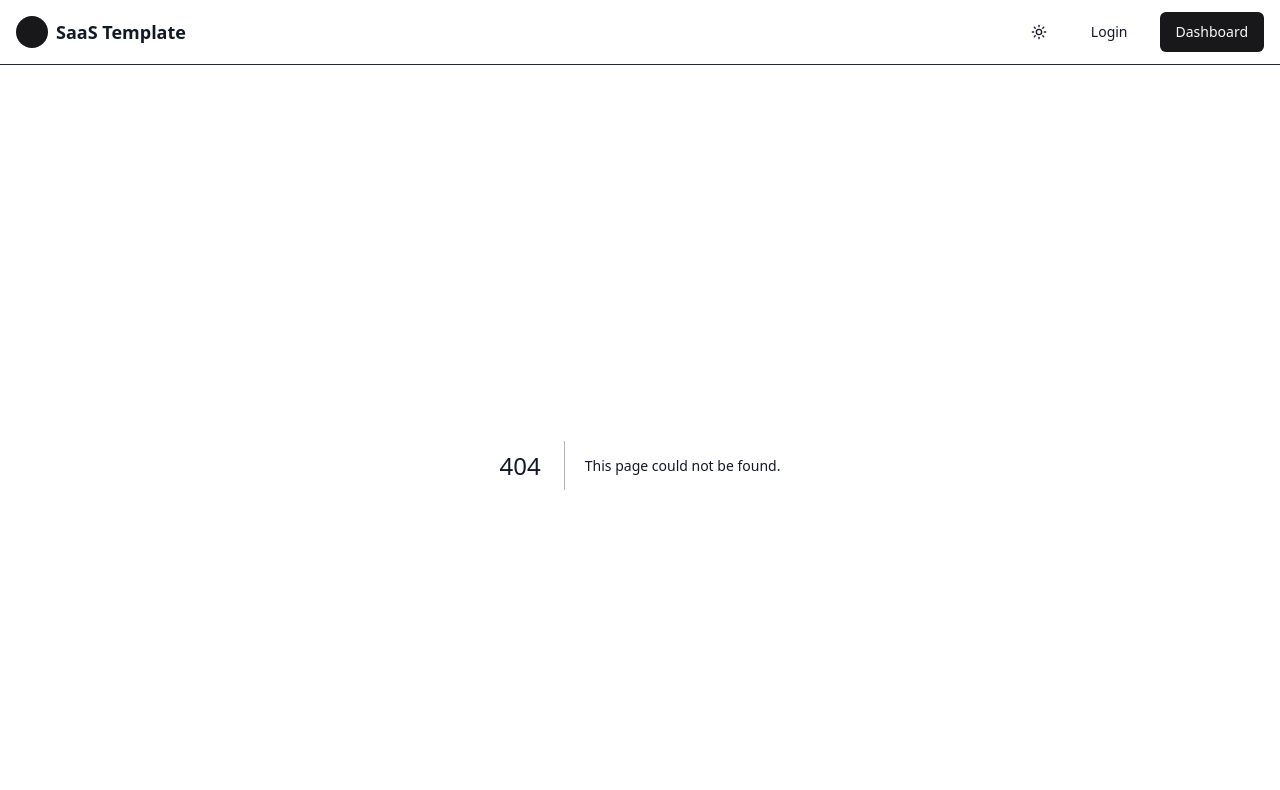
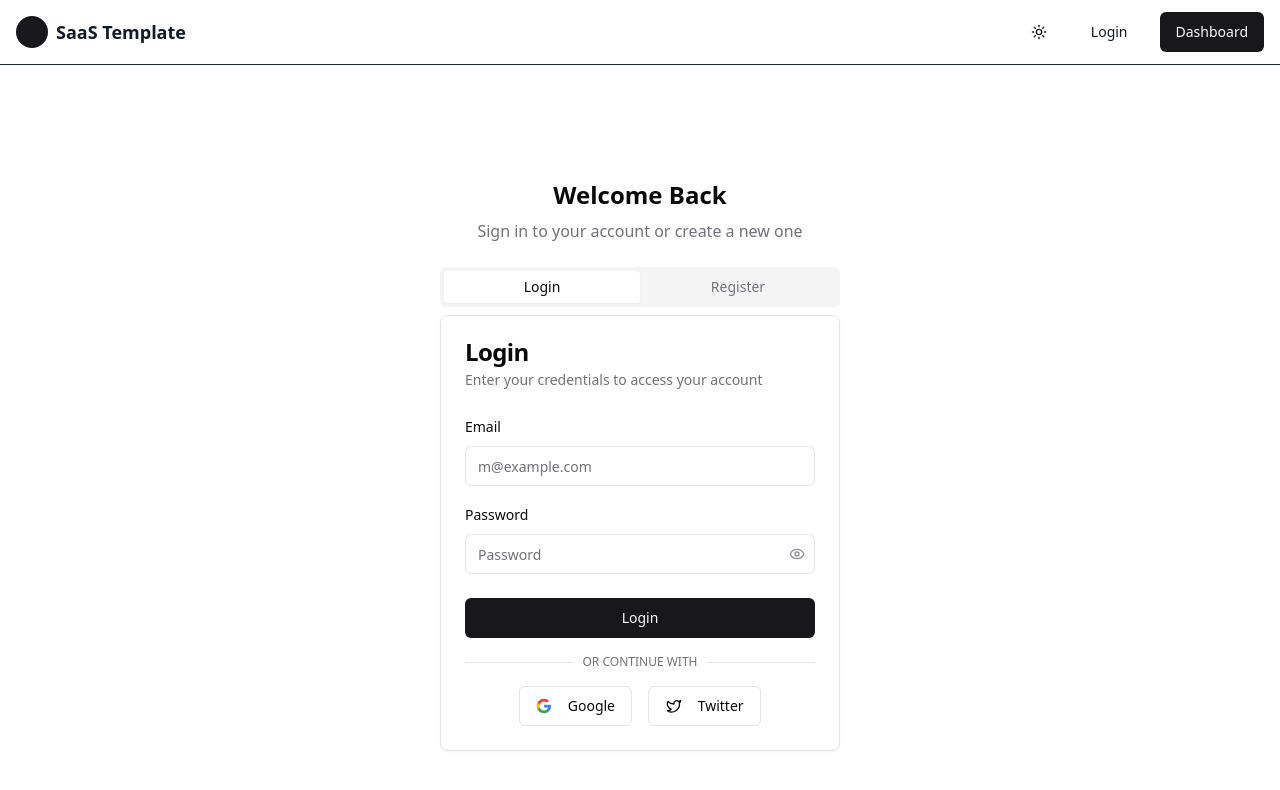
Before and after one commit to eriquyjhordan/supabase-oauth-example, a Next.js app: page /login in a window 1280 px wide. Before the commit this address had no page. Shown: the top 790 px of the page. Built offline with nearby package versions, Linux system fonts and the light colour scheme.

Commit message:
refactor: change auth page to login

```diff
--- a/src/app/layout.tsx
+++ b/src/app/layout.tsx
@@ -43,7 +43,7 @@
                 <div className="flex items-center gap-4">
                   <ThemeToggle />
                   <Button variant="ghost" asChild>
-                    <Link href="/auth">Login</Link>
+                    <Link href="/login">Login</Link>
                   </Button>
                   <Button asChild>
                     <Link href="/dashboard">Dashboard</Link>
--- a/src/utils/supabase/middleware.ts
+++ b/src/utils/supabase/middleware.ts
@@ -40,7 +40,7 @@
   ) {
     // no user, potentially respond by redirecting the user to the login page
     const url = request.nextUrl.clone()
-    url.pathname = '/auth'
+    url.pathname = '/login'
     return NextResponse.redirect(url)
   }
 
```
Also changed, not shown: src/app/login/page.tsx (renamed from src/app/auth/page.tsx).
